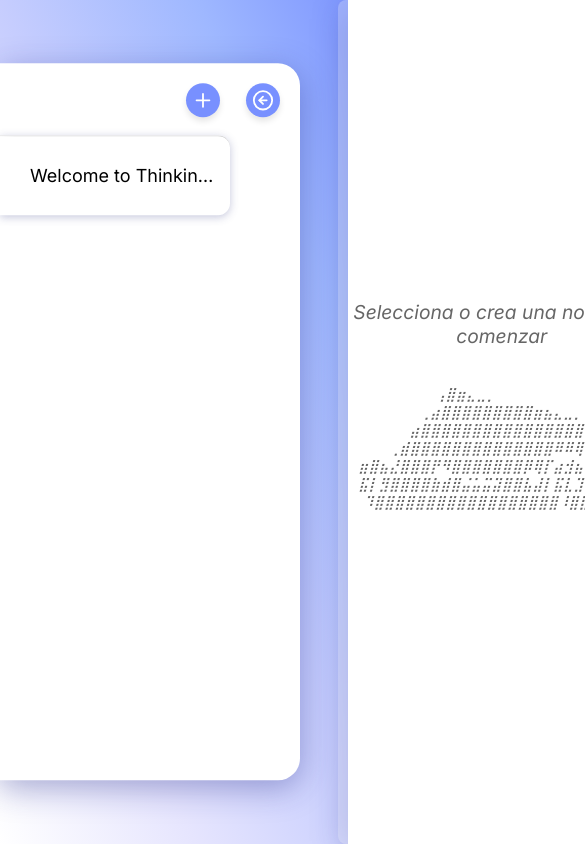
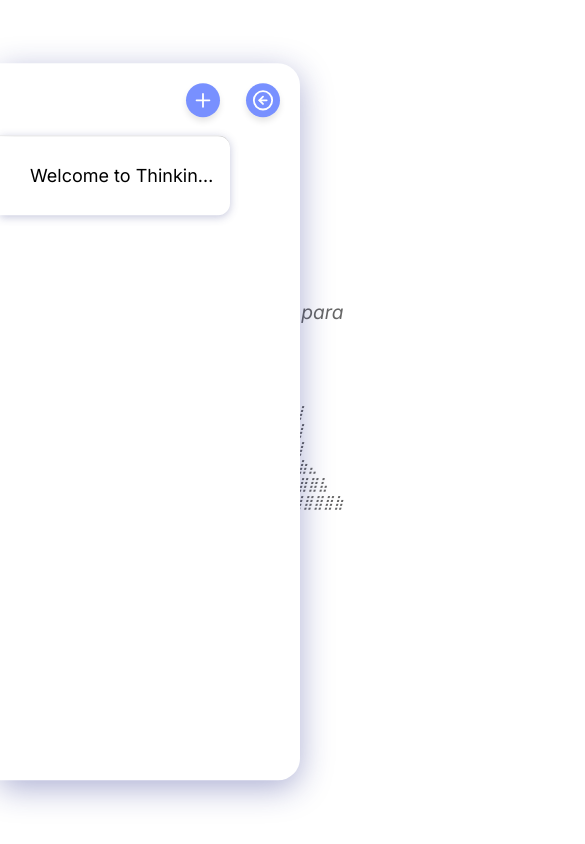
Before and after one commit to LautaroJSON/thinking-notes, a React (Vite) app: page / in a window 390 px wide. Shown: the top 844 px of the page, 585 px wide, since content can reach past the window. Built offline with nearby package versions, Linux system fonts and the light colour scheme.

Commit message:
feat: algo de responsive (BETA)

```diff
--- a/src/App.css
+++ b/src/App.css
@@ -4,3 +4,12 @@
   grid-template-columns: auto 1fr;
   gap: 48px;
 }
+
+@media (max-width: 768px) {
+  .main-container {
+    display: block;
+    gap: 0px;
+    /* display: block; */
+    /* position: absolute; */
+  }
+}
--- a/src/components/notes/noteContent/styles.css
+++ b/src/components/notes/noteContent/styles.css
@@ -97,6 +97,30 @@
 }
 
 .thinking-input {
+  /* Reset de estilos base */
+  width: 100%;
+  min-height: 120px;
+  padding: 12px 16px;
+  box-sizing: border-box;
+
+  /* Tipografía */
+  font-size: 1rem;
+  line-height: 1.5;
+  color: #334155; /* Un gris pizarra oscuro profesional */
+
+  /* Estética de la caja */
+  background-color: #ffffff;
+  border: 2px solid #e2e8f0; /* Borde suave */
+  border-radius: 12px; /* Bordes bien redondeados */
+  box-shadow: 0 1px 2px rgba(0, 0, 0, 0.05);
+
+  /* Comportamiento */
+  resize: vertical; /* Solo permitir redimensionar hacia abajo */
+  outline: none;
+  transition: border 0.2s ease; /* Animación suave para el focus */
+}
+
+.thinking-input-edit {
   /* Reset de estilos base */
   width: 100%;
   min-height: 120px;
@@ -228,3 +252,16 @@
   user-select: none; /* Opcional: evita que el usuario seleccione el arte por error */
   color: #666666; /* Un color más claro que el texto */
 }
+
+@media (max-width: 768px) {
+  .note-c-container {
+    top: 0;
+    position: absolute;
+    height: 100vh;
+    z-index: -1;
+  }
+
+  .title-input {
+    text-align: center;
+  }
+}
--- a/src/components/sidebar/styles.css
+++ b/src/components/sidebar/styles.css
@@ -44,6 +44,17 @@
   transition: all 0.3s ease;
 }
 
+@media (max-width: 768px) {
+  .sidebar-container {
+    &.collapsed {
+      top: 4px;
+      transform: none;
+      box-shadow: 0 0px 16px 0 rgba(31, 38, 135, 0.3);
+      width: 60px;
+    }
+  }
+}
+
 .sidebar-options {
   display: flex;
   justify-content: end;
```
